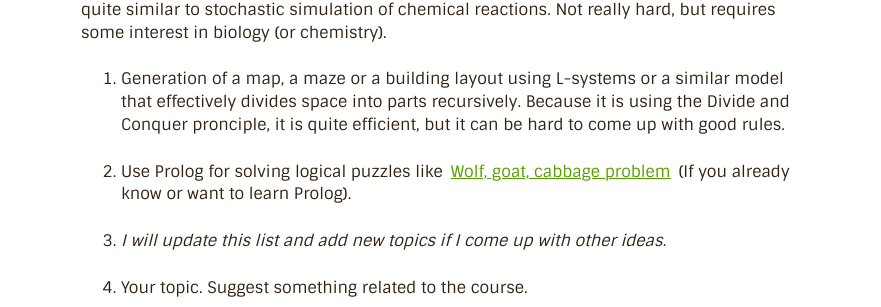
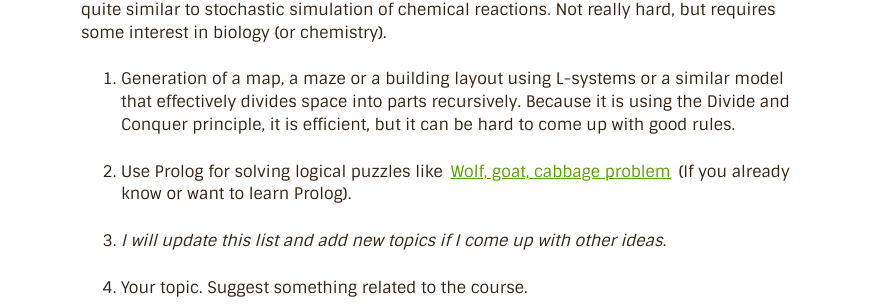
Before and after one commit to a-nikolaev/a-nikolaev.github.io, a Jekyll site: the page built from ds/topics.markdown, in a window 1280 px wide. Shown: the part 889-1196 px from the top of the page, without its empty margins (199-1080 px from the left). Built offline with Jekyll 4.4.1, drawn with Linux system fonts in a browser that asks for light colours; Markdown is read by kramdown in place of the engine named in the settings.

Commit message:
upd topics

```diff
--- a/ds/topics.markdown
+++ b/ds/topics.markdown
@@ -45,7 +45,7 @@ and [Repressilator](https://en.wikipedia.org/wiki/Repressilator).
 
 4. Generation of a map, a maze or a building layout using L-systems or a similar model
 that effectively divides space into parts recursively.
-Because it is using the Divide and Conquer pronciple, it is quite efficient,
+Because it is using the Divide and Conquer principle, it is efficient,
 but it can be hard to come up with good rules.
 
 5. Use Prolog for solving logical puzzles like
```
